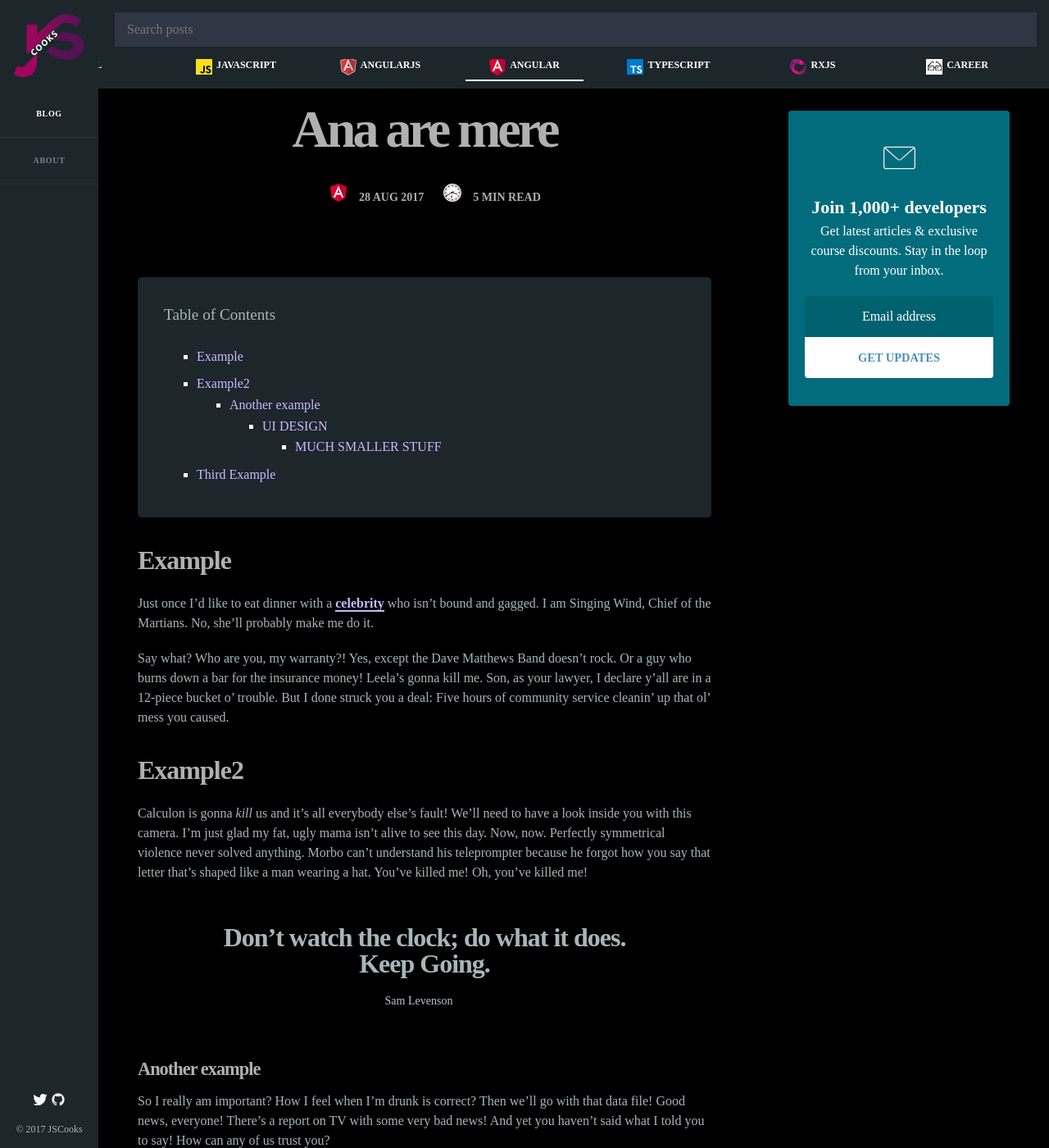
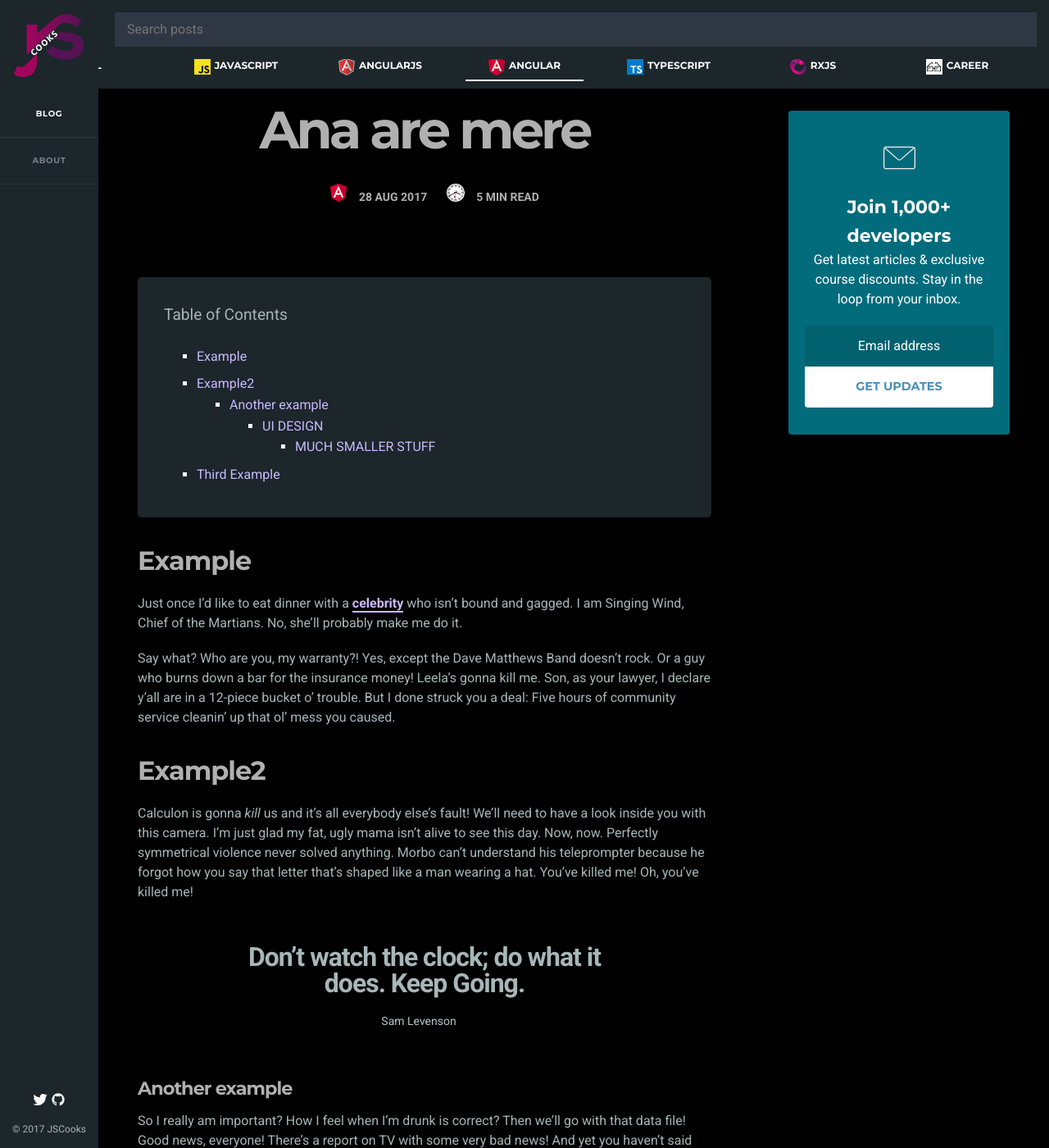
Before and after one commit to jscoox/jscoox.github.com, a Jekyll site: the page built from _posts/2017-08-29-ana-are-mere.md, in a window 1280 px wide and 1400 px high. Shown: the whole window at 82% size. Built offline with Jekyll 4.4.1, drawn with Linux system fonts in a browser that asks for light colours.

Commit message:
Update main.css

```diff
--- a/-res/css/main.css
+++ b/-res/css/main.css
@@ -191,7 +191,8 @@ html {
     -webkit-tap-highlight-color: transparent
 }
 body {
-    font-family: 'Sanchez', serif;
+    /*font-family: 'Sanchez', serif;*/
+    font-family: Roboto, sans-serif;
     font-size: 14px;
     line-height: 1.42857143;
     color: #333
@@ -1159,7 +1160,7 @@ body,
 input,
 select,
 textarea {
-    font-family: /*Roboto, sans-serif*/'Sanchez', serif
+    font-family: Roboto, sans-serif /*'Sanchez', serif*/
 }
 .button,
 .filters,
@@ -1176,7 +1177,7 @@ h6,
 input[type=submit],
 label,
 th {
-    font-family: /*Montserrat, serif*/'Sanchez', serif
+    font-family: Montserrat, serif/*'Sanchez', serif*/
 }
 h1 {
     font-size: 1.8em;
@@ -2055,7 +2056,7 @@ a:hover {
     font-weight: 400;
     line-height: 1.5;
     text-align: center;
-    font-family: 'Sanchez', serif;
+    font-family: Montserrat, serif; /*'Sanchez', serif;*/
     padding: 1rem 0
 }
 .spotlight a {
```
